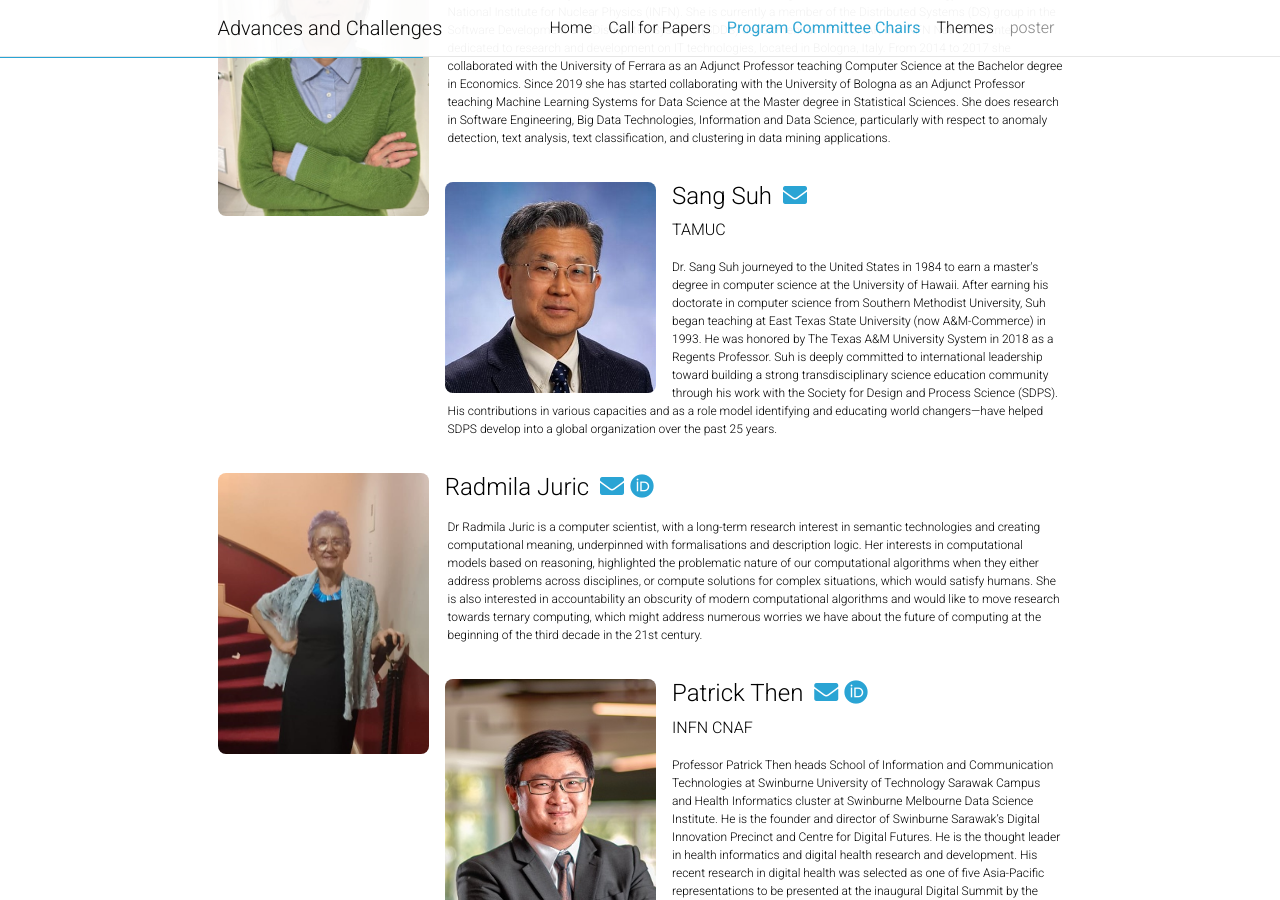
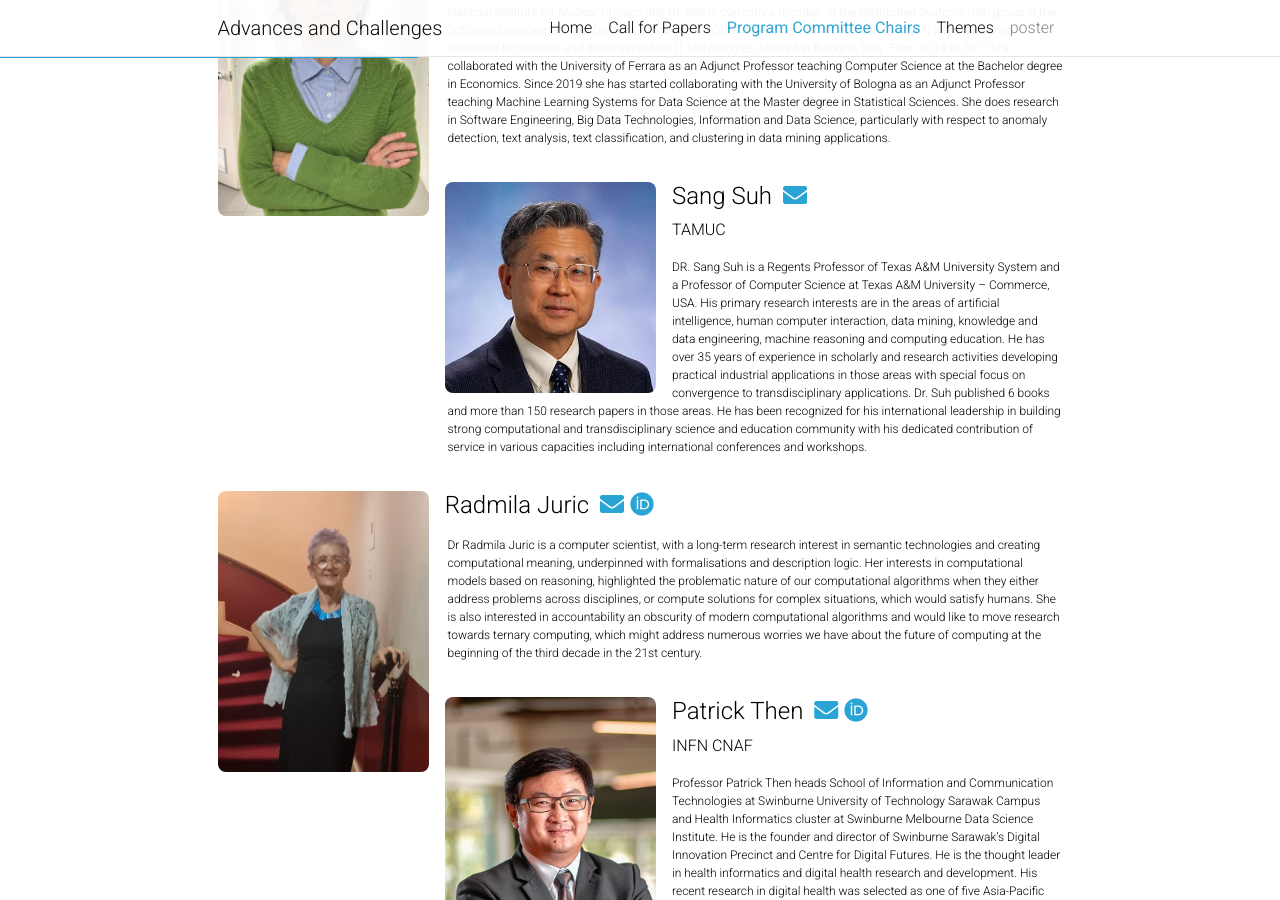
Before and after one commit to GenAI4DPS/advances-challenges, a Jekyll site: the page built from _pages/organizers.md, in a window 1280 px wide and 900 px high, scrolled down 492 px. Built offline with Jekyll 4.4.1, drawn with Linux system fonts in a browser that asks for light colours; comment, search, counter and statistics services are not loaded; a style sheet for code colours, icons or effects is not loaded.

Commit message:
Update organizers.md

```diff
--- a/_pages/organizers.md
+++ b/_pages/organizers.md
@@ -32,7 +32,9 @@ nav_order: 1
     <p> TAMUC </p>
   </div>
   <p class="bio">
-    Dr. Sang Suh journeyed to the United States in 1984 to earn a master's degree in computer science at the University of Hawaii. After earning his doctorate in computer science from Southern Methodist University, Suh began teaching at East Texas State University (now A&M-Commerce) in 1993. He was honored by The Texas A&M University System in 2018 as a Regents Professor. Suh is deeply committed to international leadership toward building a strong transdisciplinary science education community through his work with the Society for Design and Process Science (SDPS). His contributions in various capacities and as a role model identifying and educating world changers—have helped SDPS develop into a global organization over the past 25 years.
+    DR. Sang Suh is a Regents Professor of Texas A&M University System and a Professor of Computer Science at Texas A&M University – Commerce, USA. His primary research interests are in the areas of artificial intelligence, human computer interaction, data mining, knowledge and data engineering, machine reasoning and computing education. He has over 35 years of experience in scholarly and research activities developing practical industrial applications in those areas with special focus on convergence to transdisciplinary applications. Dr. Suh published 6 books and more than 150 research papers in those areas. He has been recognized for his international leadership in building strong computational and transdisciplinary science and education community with his dedicated contribution of service in various capacities including international conferences and workshops.
+
+
   </p>
 </div>
 
```
